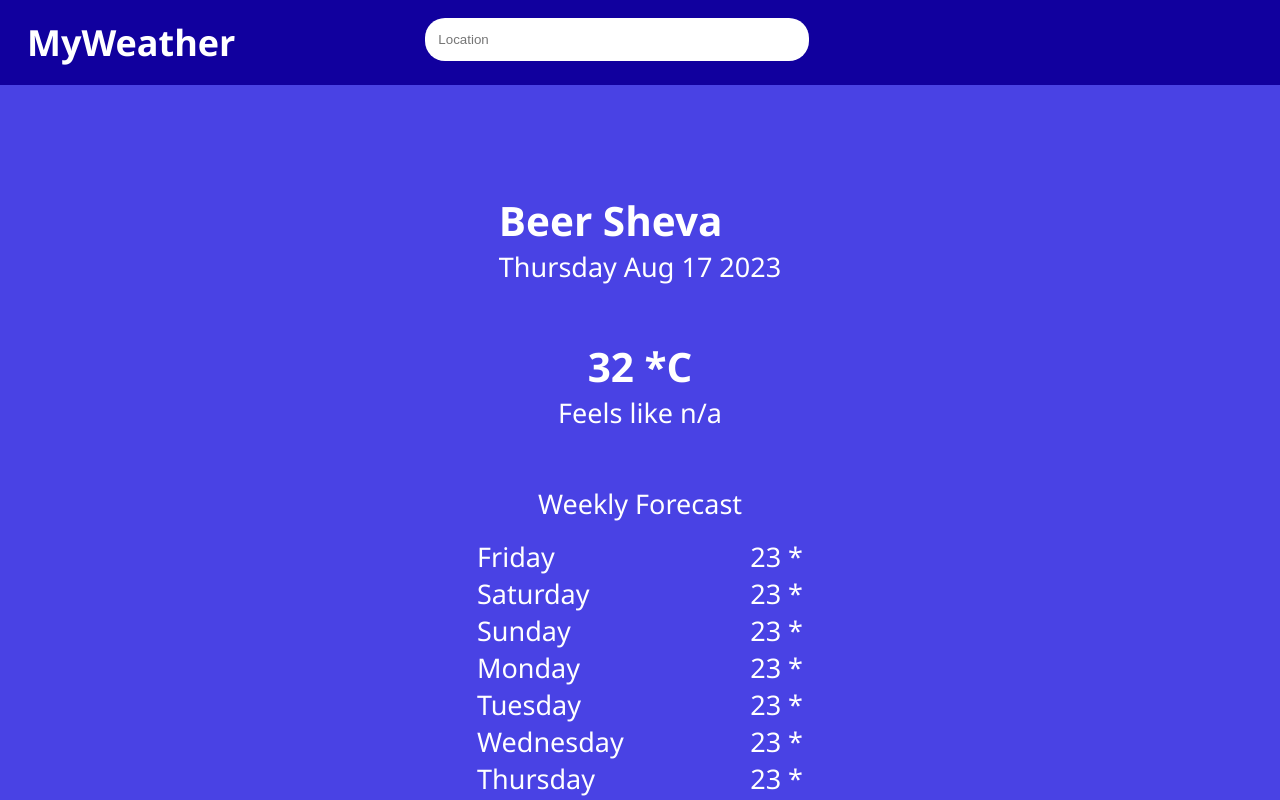
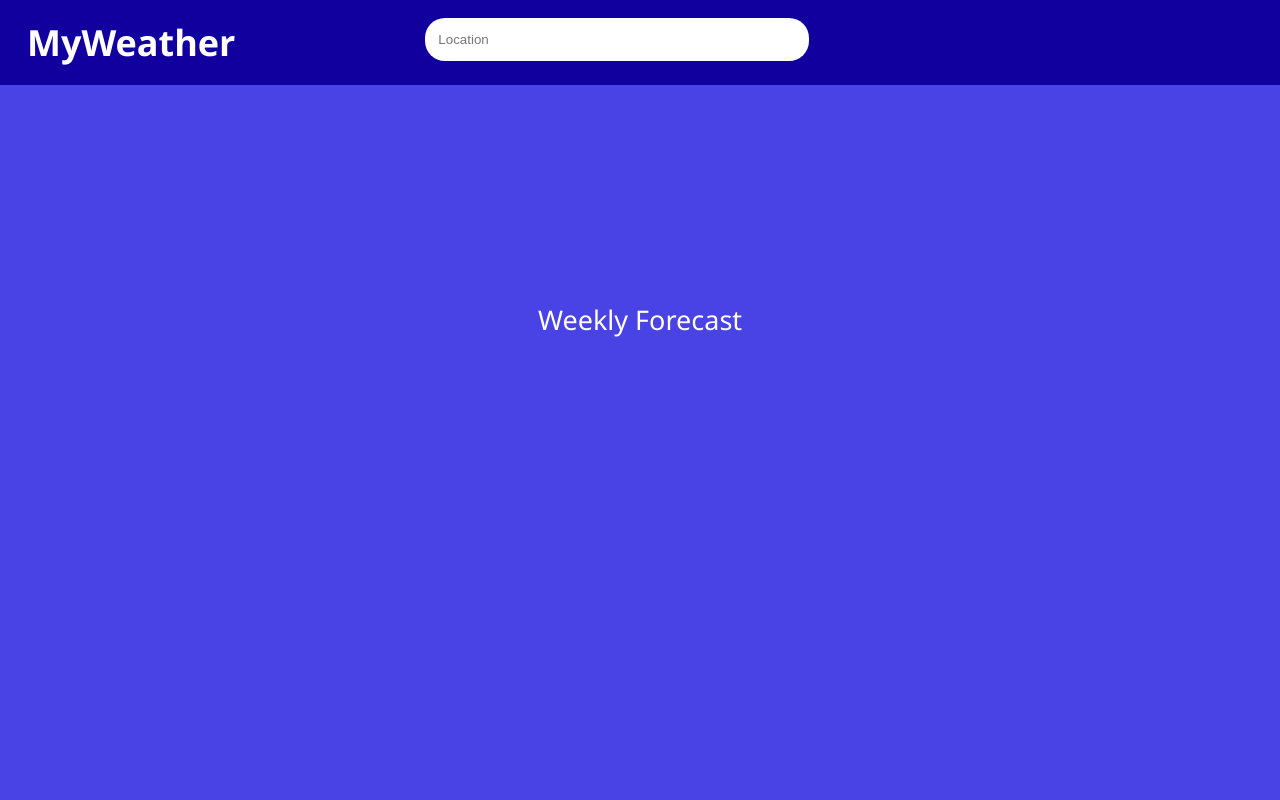
Before and after one commit to i5x64BIT/odin-weather, a website built with webpack: page src/index.html in a window 1280 px wide. Built offline with nearby package versions, Linux system fonts and the light colour scheme; no server answers.

Commit message:
Remove index.html dummy text, Fix Render.js undefined input

```diff
--- a/src/index.html
+++ b/src/index.html
@@ -16,36 +16,36 @@
         </div>
         <div class="content-container">
             <div class="location-container">
-                <h2 class="location">Beer Sheva</h2>
-                <p class="date">Thursday Aug 17 2023 </p>
+                <h2 class="location"></h2>
+                <p class="date"> </p>
             </div>
             <div class="weather-container">
                 <img src="#" class="weather-icon" alt="">
-                <h2 class="temperature">32 *C</h2>
-                <p>Feels like n/a</p>
+                <h2 class="temperature"></h2>
+                <p></p>
                 <div class="forecast-container">
                     <table class="forecast">
                         <legend>Weekly Forecast</legend>
                         <tr>
-                            <td>Friday</td><td>23 *</td>
+                            <td></td><td></td>
                         </tr>
                         <tr>
-                            <td>Saturday</td><td>23 *</td>
+                            <td></td><td></td>
                         </tr>
                         <tr>
-                            <td>Sunday</td><td>23 *</td>
+                            <td></td><td></td>
                         </tr>
                         <tr>
-                            <td>Monday</td><td>23 *</td>
+                            <td></td><td></td>
                         </tr>
                         <tr>
-                            <td>Tuesday</td><td>23 *</td>
+                            <td></td><td></td>
                         </tr>
                         <tr>
-                            <td>Wednesday</td><td>23 *</td>
+                            <td></td><td></td>
                         </tr>
                         <tr>
-                            <td>Thursday</td><td>23 *</td>
+                            <td></td><td></td>
                         </tr>
                     </table>
                 </div>
--- a/src/util/Render.js
+++ b/src/util/Render.js
@@ -3,8 +3,7 @@ import dateFormat, { masks } from "dateformat";
 
 let data = await fetchData('Tel Aviv');
 const renderData = async (input) => {
-    input = input.toString();
-    if(input) data = await fetchData(input);
+    if(input) data = await fetchData(input.toString());
     const locationElem = document.querySelector('.location');
     locationElem.innerText = `${data.location.name}, ${data.location.country}`;
 
```
